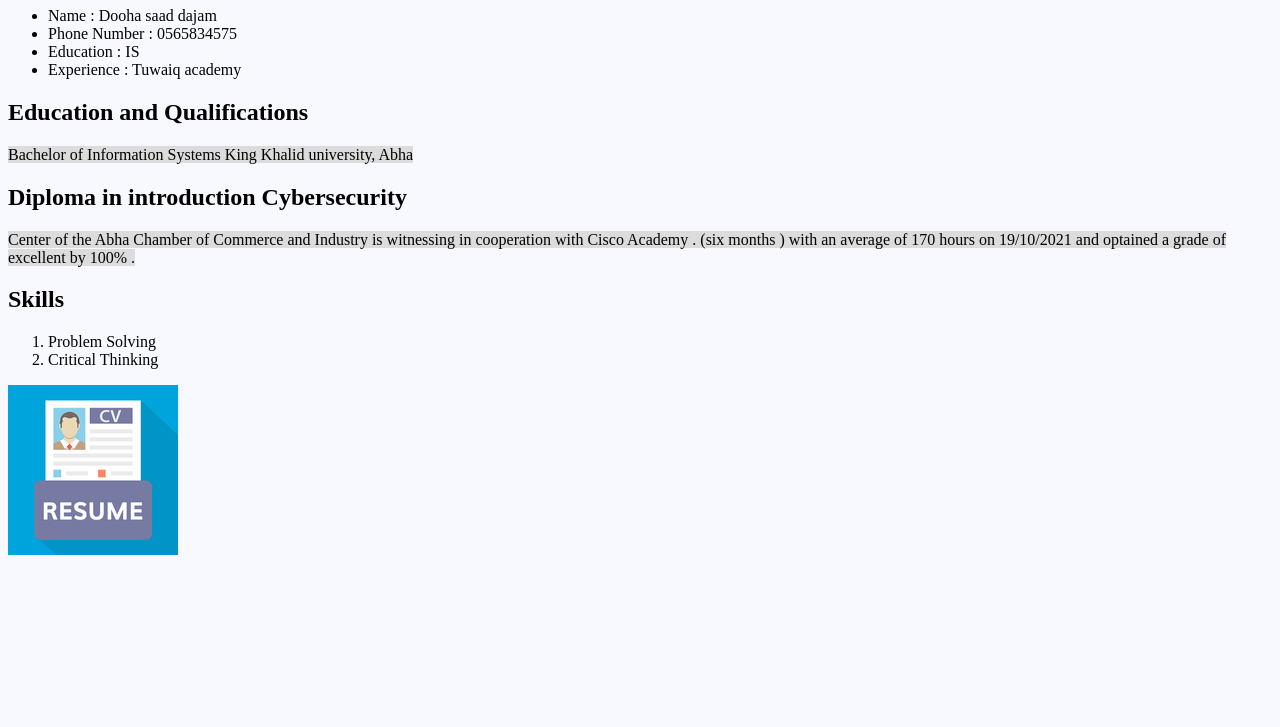
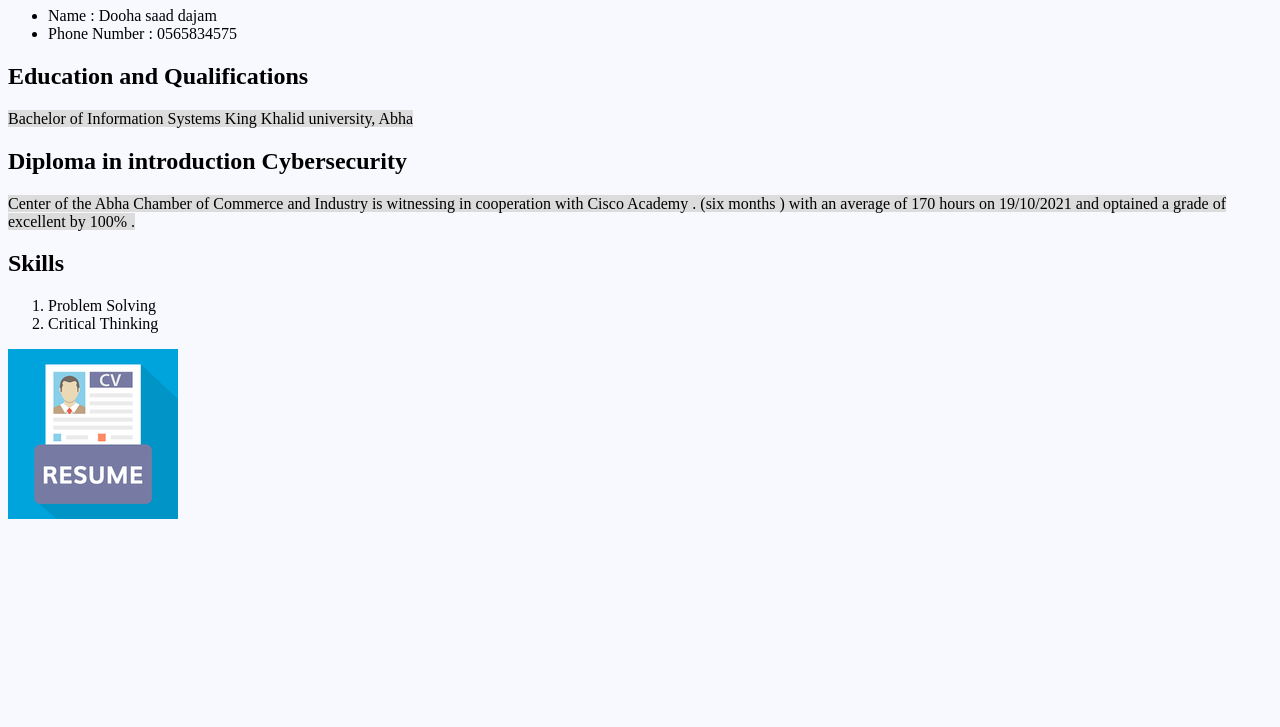
Before and after one commit to TUWAIQ-PYTHON-5/LAB_HTML, a plain HTML site: page HTML.html in a window 1280 px wide. Shown: the part 73-800 px from the top of the page. Drawn offline with Linux system fonts and the light colour scheme; files whose address does not match are found by name.

Commit message:
Solved Lab.

```diff
--- a/HTML.html
+++ b/HTML.html
@@ -22,8 +22,6 @@
     <ul>
         <li>Name : Dooha saad dajam </li>
         <li>Phone Number : 0565834575 </li>
-        <li>Education : IS </li>
-        <li>Experience : Tuwaiq academy </li>
     </ul>
 
     <h2>Education and Qualifications</h2>
```
